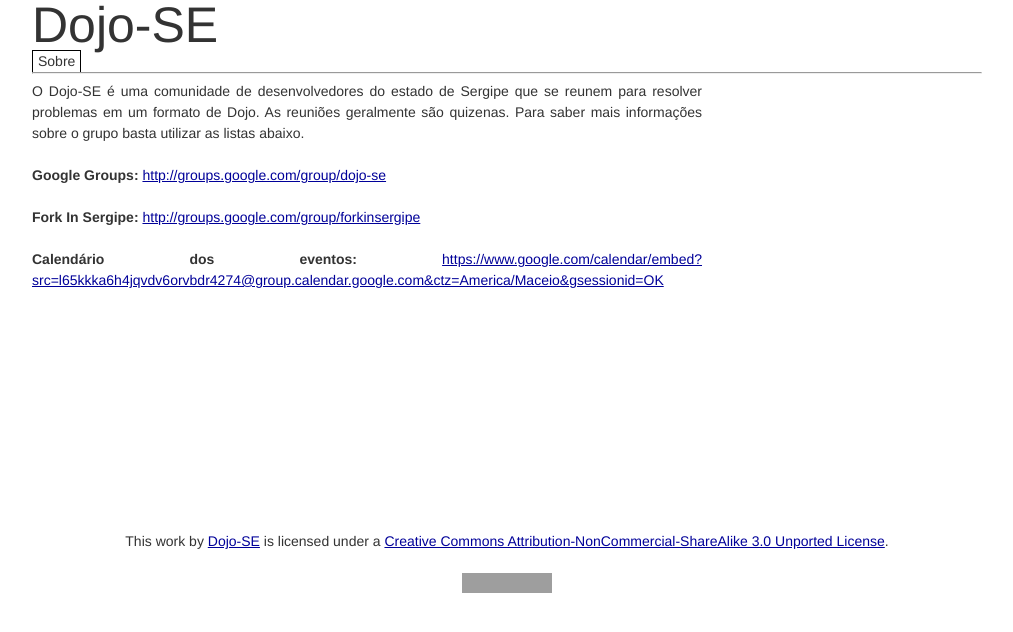
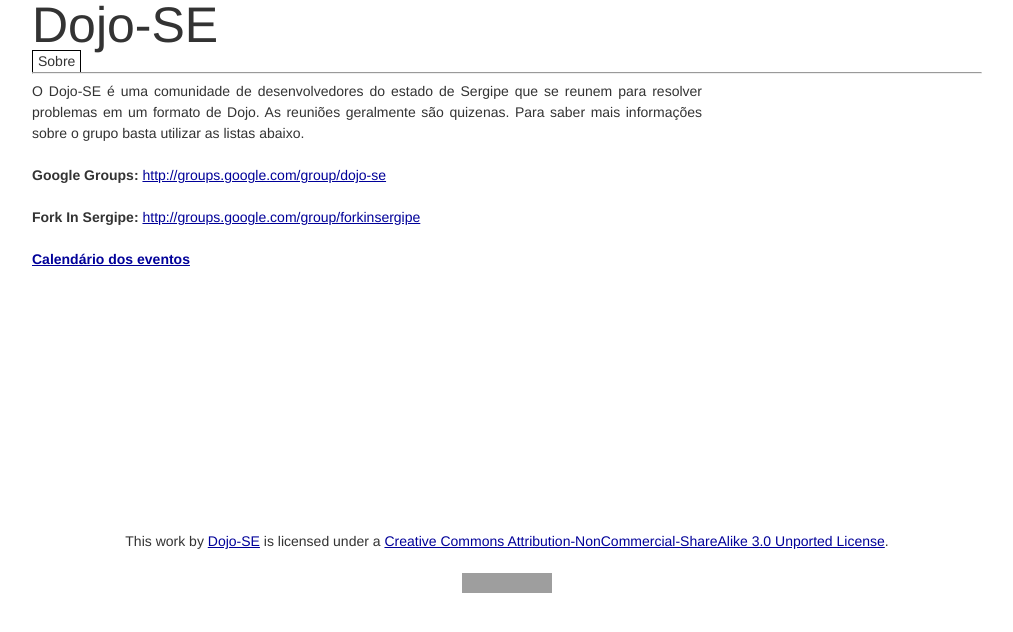
Before and after one commit to dojo-se/dojo-se.github.com, a Jekyll site: the page built from index.markdown, in a window 1280 px wide. Shown: the top 632 px of the page, without its empty margins (133-1146 px from the left). Built offline with Jekyll 4.4.1, drawn with Linux system fonts in a browser that asks for light colours; some of the changed lines change nothing that is shown; grey boxes are pictures that could not be loaded.

Commit message:
Modificado o link para melhor apresentação

```diff
--- a/index.markdown
+++ b/index.markdown
@@ -12,10 +12,10 @@
 
 **Fork In Sergipe:** [http://groups.google.com/group/forkinsergipe]
 
-**Calendário dos eventos:** [https://www.google.com/calendar/embed?src=l65kkka6h4jqvdv6orvbdr4274@group.calendar.google.com&ctz=America/Maceio&gsessionid=OK]
+**[Calendário dos eventos]**
 
 [http://groups.google.com/group/dojo-se]: http://groups.google.com/group/dojo-se
 
 [http://groups.google.com/group/forkinsergipe]: http://groups.google.com/group/forkinsergipe
 
-[https://www.google.com/calendar/embed?src=l65kkka6h4jqvdv6orvbdr4274@group.calendar.google.com&ctz=America/Maceio&gsessionid=OK]: https://www.google.com/calendar/embed?src=l65kkka6h4jqvdv6orvbdr4274@group.calendar.google.com&ctz=America/Maceio&gsessionid=OK
+[Calendário dos eventos]: https://www.google.com/calendar/embed?src=l65kkka6h4jqvdv6orvbdr4274@group.calendar.google.com&ctz=America/Maceio&gsessionid=OK
```
